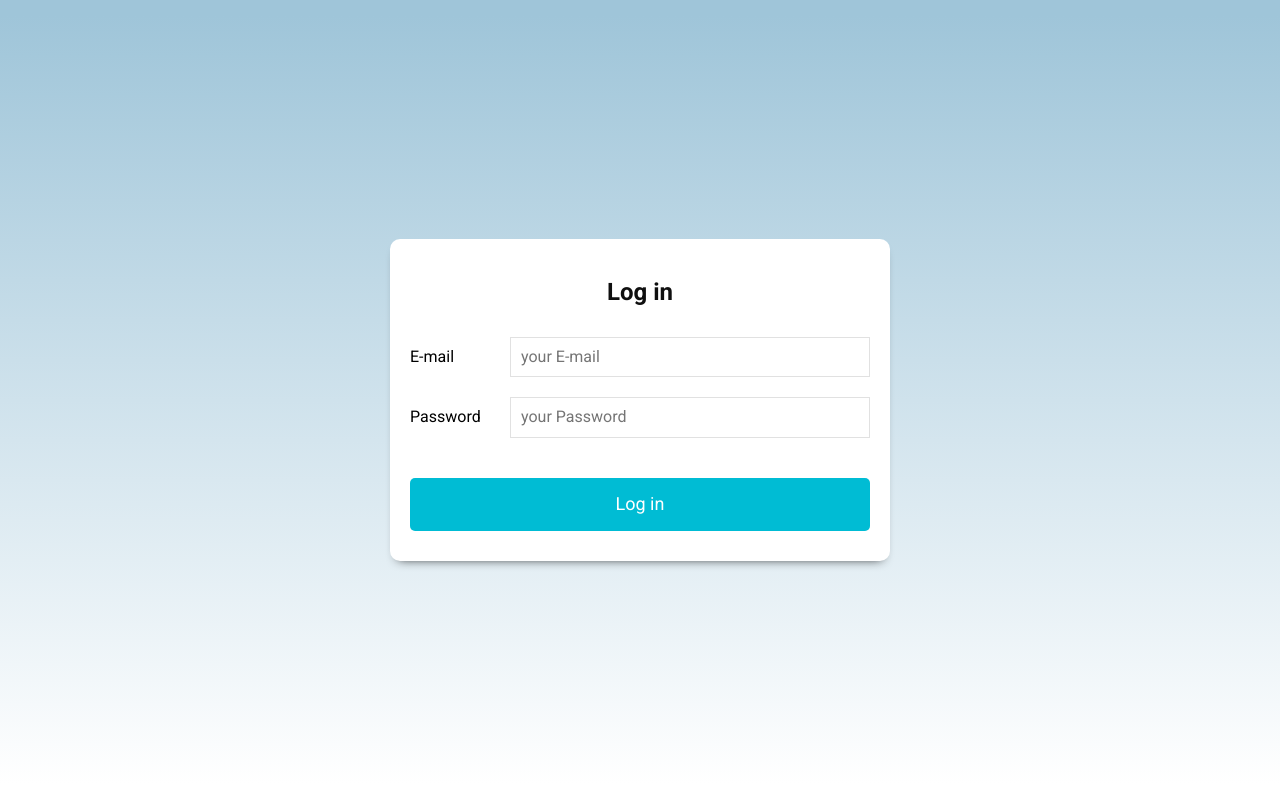
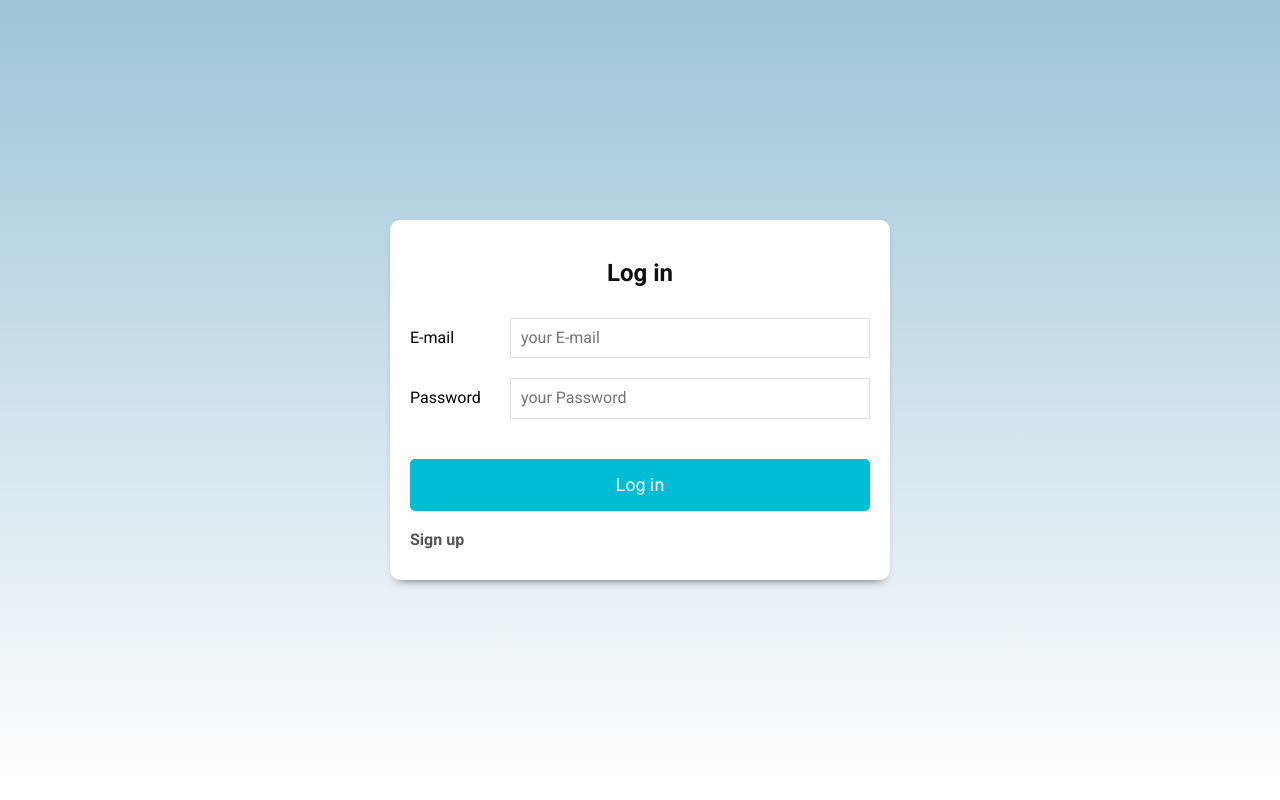
Before and after one commit to ChrisHuila/ecommerce-next-typeScript, a Next.js app: page /login in a window 1280 px wide. Shown: the top 800 px of the page. Built offline with nearby package versions, Linux system fonts and the light colour scheme.

Commit message:
login style finish

```diff
--- a/app/(auth)/login/page.tsx
+++ b/app/(auth)/login/page.tsx
@@ -1,4 +1,5 @@
 "use client"
+import Link from "next/link";
 import { useState} from "react";
 
 
@@ -35,6 +36,9 @@ const Login = () => {
                              />
                         </div>
                     </form>
+                    <Link href="/signup" className="account-link">
+                        Sign up
+                    </Link>
                 </div>
             </div>
         </main>
--- a/app/globals.css
+++ b/app/globals.css
@@ -541,6 +541,19 @@ a {
     display: block;
     width: 100%;
 }
+.account-link{
+    margin-top: 2rem;
+    display: inline-block;
+    opacity: .7;
+    transition: ease all .3s;
+    font-size: var(--normal-font-size);
+    font-family: var(--textFont);
+    font-weight: 700;
+}
+.account-link:hover {
+    color: #2d6eaf;
+}
+
 /* ==========FOOTER============ */
 .footer {
     background-color: #34383a;
--- a/components/products/HighlightedProducts.tsx
+++ b/components/products/HighlightedProducts.tsx
@@ -43,7 +43,6 @@ const HighlightedProducts = ({ products, category }: Props) => {
                 spaceBetween={10}
                 slidesPerView={1}
                 breakpoints={productResponsive}
-                // prettier-ignore
             >
                 {products.map(product => (
                     <SwiperSlide key={product.id}>
```
